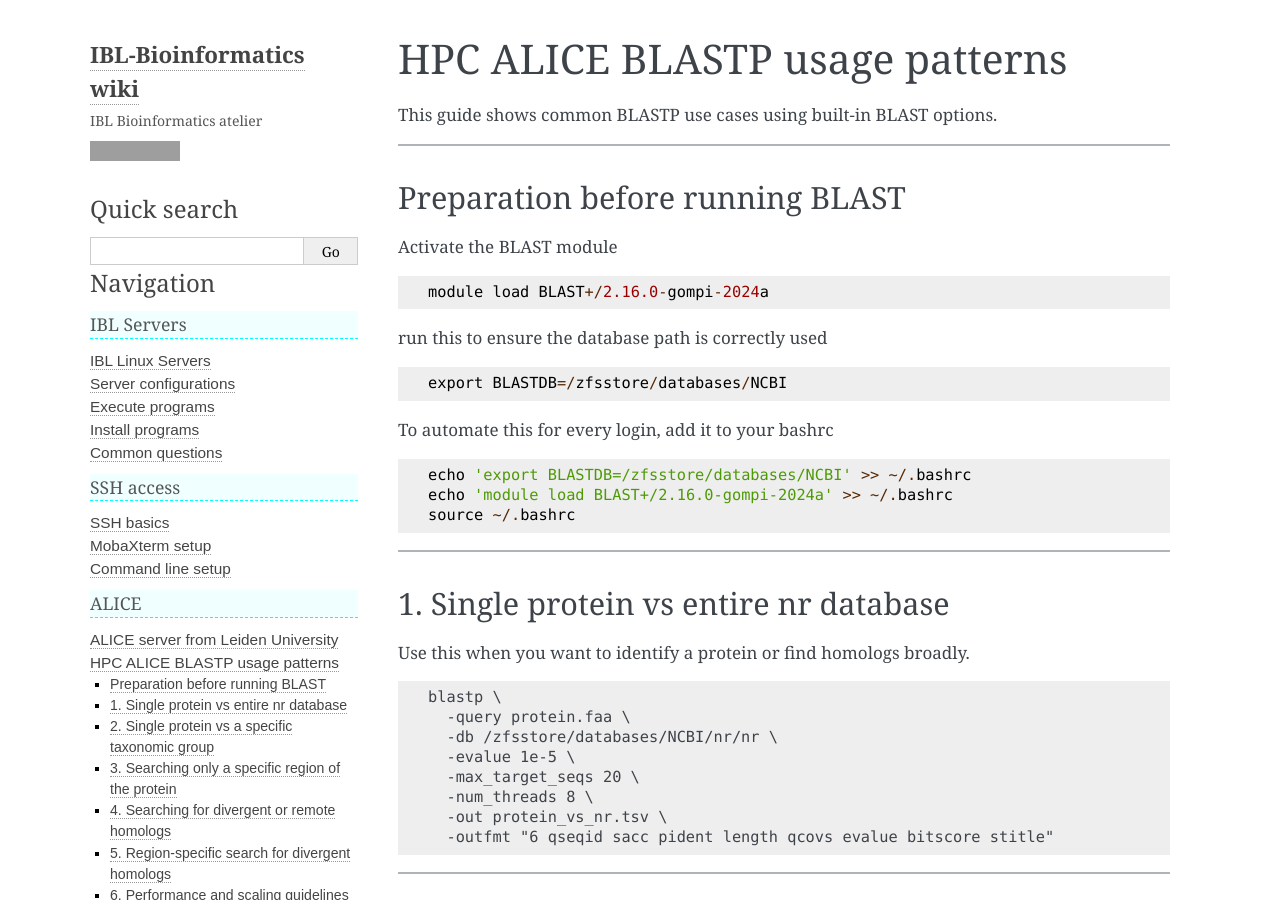
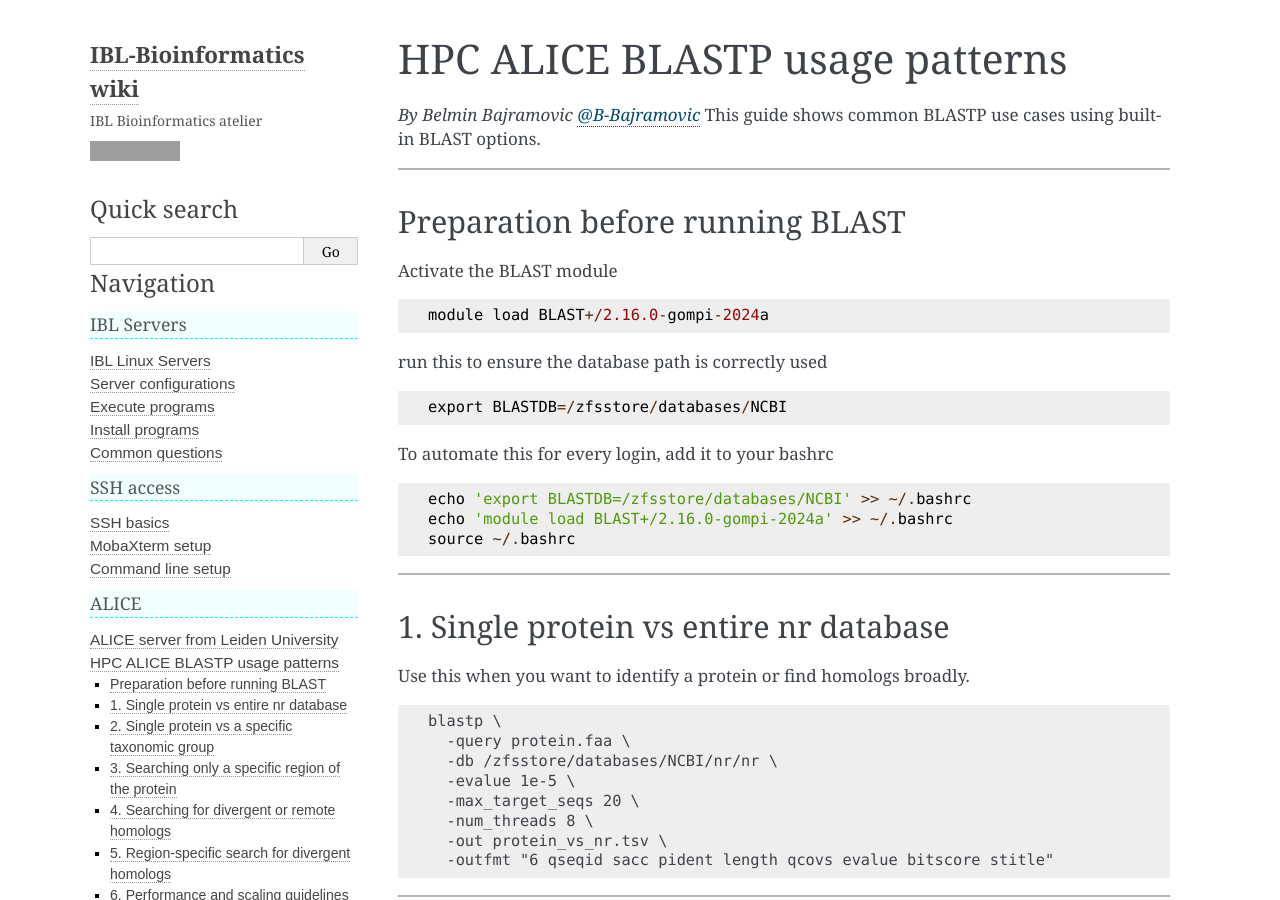
Before and after one commit to IBL-bioinfo/IBL-bioinformatics-wiki, a Sphinx documentation site: the page built from docs/source/alice/how_to_run_blastp.md, in a window 1280 px wide and 900 px high. Built offline with Sphinx 7.4.7, drawn with Linux system fonts in a browser that asks for light colours; grey boxes are pictures that could not be loaded.

```diff
--- a/docs/source/alice/how_to_run_blastp.md
+++ b/docs/source/alice/how_to_run_blastp.md
@@ -1,5 +1,5 @@
 # HPC ALICE BLASTP usage patterns
-
+*By Belmin Bajramovic [@B-Bajramovic](https://github.com/B-Bajramovic)*
 This guide shows common BLASTP use cases using built-in BLAST options.
 
 ---
```
Also changed, not shown: docs/source/alice/tabular_output_guide.md (+1 -0 lines).
